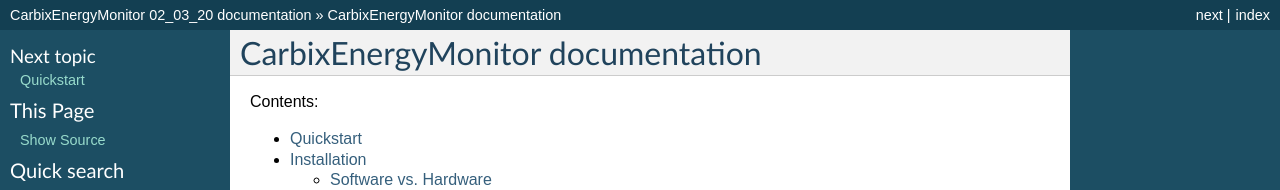
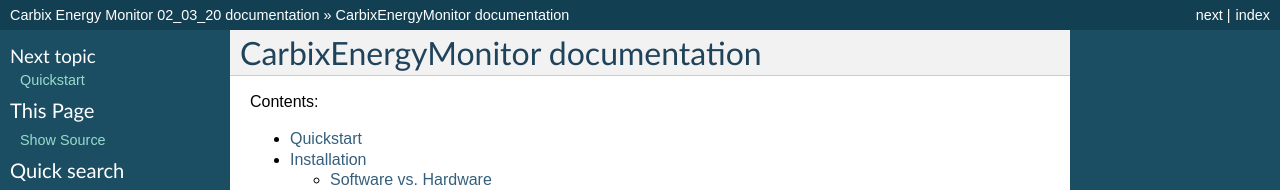
Before and after one commit to CarbixEnergy/Carbix-Energy-Monitor, a Sphinx documentation site: the page built from Docs/index.rst, in a window 1280 px wide and 900 px high. Shown: the top 190 px of the window. Built offline with Sphinx 7.4.7, drawn with Linux system fonts in a browser that asks for light colours; formulas are drawn with MathJax 3; pages that are not in the unit, such as notebooks, are missing from menus; some of the changed text lies outside the part shown.

Commit message:
Change the document name.

```diff
--- a/Docs/conf.py
+++ b/Docs/conf.py
@@ -19,7 +19,7 @@
 
 # -- Project information -----------------------------------------------------
 
-project = u'CarbixEnergyMonitor'
+project = u'Carbix Energy Monitor'
 copyright = u'2022, Carbix Energy'
 author = u'Carbix Energy'
 
```
